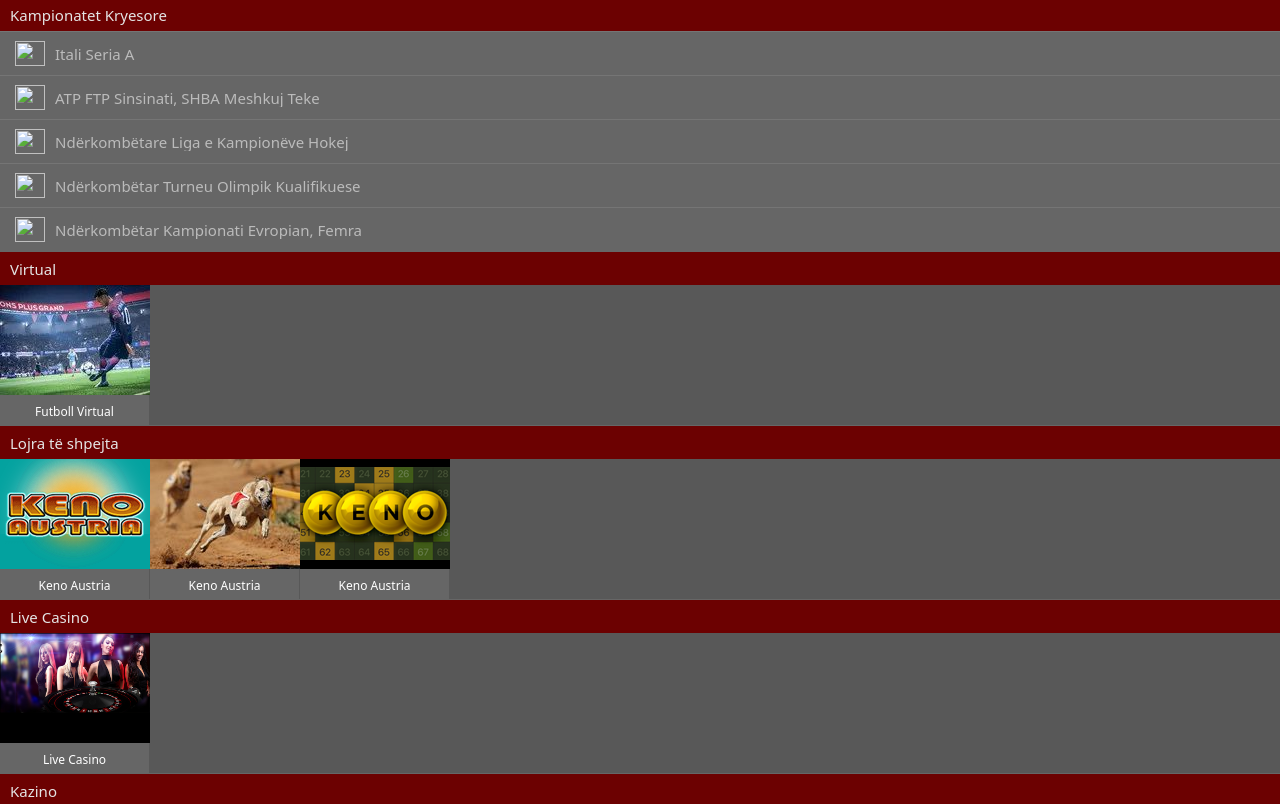
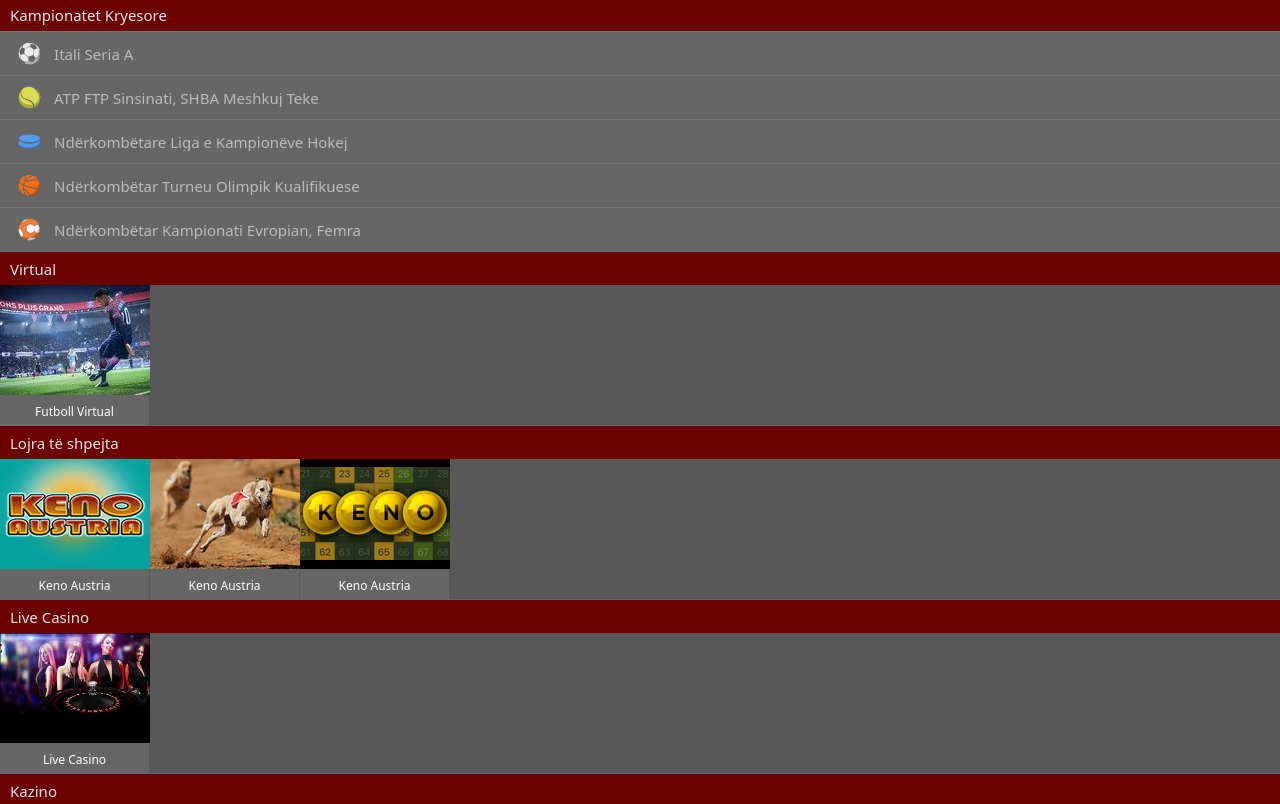
Before and after one commit to HenorAbdyli/winn365, a plain HTML site: page index.html in a window 1280 px wide. Shown: the part 1819-2623 px from the top of the page. Drawn offline with nearby package versions, Linux system fonts and the light colour scheme; the site is published under a folder, as on GitHub Pages, so addresses that start at the root find nothing.

Commit message:
Update index.html

```diff
--- a/index.html
+++ b/index.html
@@ -2565,28 +2565,28 @@
 												</div>
 
 												<div class="sportetkryesore">
-													<img src="/images/ballfootball.svg" alt="">
+													<img src="images/ballfootball.svg" alt="">
 													<span>Itali Seria A</span>
 
 												</div>
 												<div class="sportetkryesore">
-													<img src="/images/tennisball.svg" alt="">
+													<img src="images/tennisball.svg" alt="">
 													<span>ATP FTP Sinsinati, SHBA Meshkuj Teke</span>
 
 												</div>
 												<div class="sportetkryesore">
-													<img src="/images/hockayball.svg" alt="">
+													<img src="images/hockayball.svg" alt="">
 													<span>Ndërkombëtare Liga e Kampionëve Hokej</span>
 
 												</div>
 												<div class="sportetkryesore">
-													<img src="/images/basketball.svg" alt="">
+													<img src="images/basketball.svg" alt="">
 													<span>Ndërkombëtar Turneu Olimpik Kualifikuese</span>
 
 												</div>
 											</div>
 											<div class="sportetkryesore">
-												<img src="/images/handball.svg" alt="">
+												<img src="images/handball.svg" alt="">
 												<span>Ndërkombëtar Kampionati Evropian, Femra</span>
 
 											</div>
```
